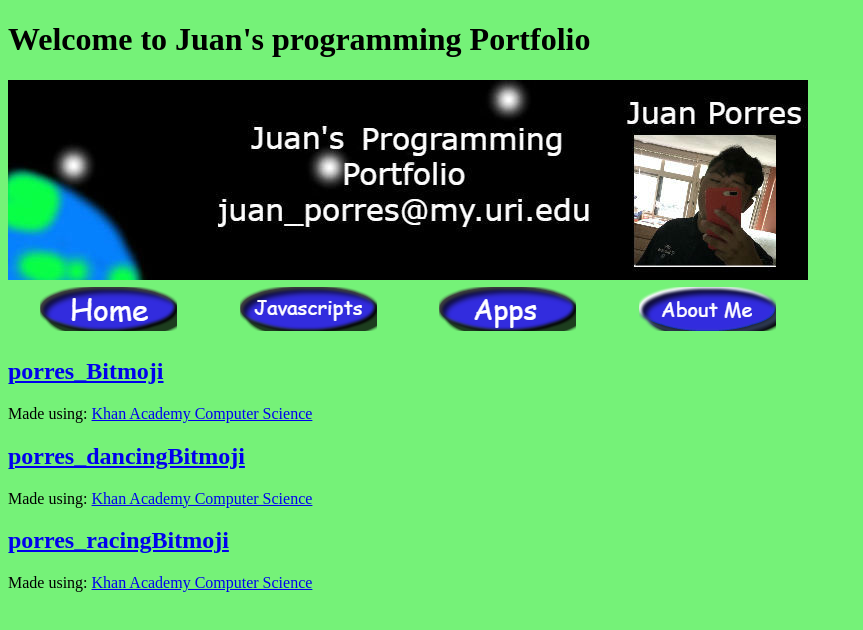
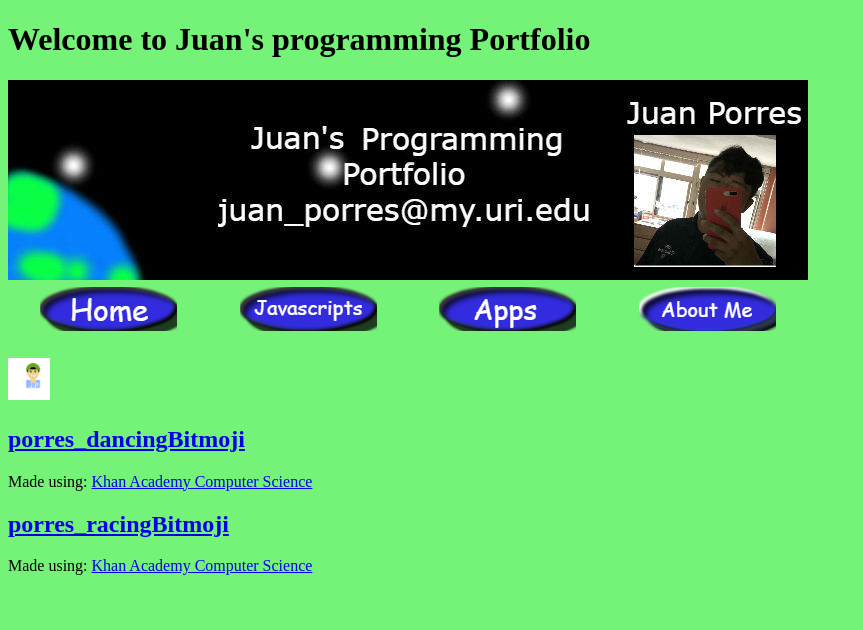
Before and after one commit to jporres/jporres.github.io, a plain HTML site: page javascripts.html in a window 1280 px wide. Shown: the whole page, without its empty margins (0-863 px from the left). Drawn offline with Linux system fonts and the light colour scheme; a script that the page names is missing.

Commit message:
Update javascripts.html

```diff
--- a/javascripts.html
+++ b/javascripts.html
@@ -23,7 +23,11 @@
 
             </thead>
         </table>
-    <h2><a href="https://www.khanacademy.org/computer-programming/porres_bitmoji/4603534899904512">porres_Bitmoji</a></h2><script src="https://www.khanacademy.org/computer-programming/porres_bitmoji/4603534899904512/embed.js?editor=yes&buttons=yes&author=yes&embed=yes"></script><p>Made using: <a href="http://www.khanacademy.org/computer-programming">Khan Academy Computer Science</a></p>
+        <h2>
+            <a href="https://www.khanacademy.org/computer-programming/porres_bitmoji/4603534899904512">
+  <img src="https://github.com/jporres/jporres.github.io/blob/master/porres_Bitmoji.PNG?raw=true" alt="khan" style="width:42px;height:42px;border:0;">
+</a>
+        </h2></p>
 
     <h2><a href="https://www.khanacademy.org/computer-programming/porres_dancingbitmoji/6283545381928960">porres_dancingBitmoji</a></h2><script src="https://www.khanacademy.org/computer-programming/porres_dancingbitmoji/6283545381928960/embed.js?editor=yes&buttons=yes&author=yes&embed=yes"></script><p>Made using: <a href="http://www.khanacademy.org/computer-programming">Khan Academy Computer Science</a></p>
 
```
